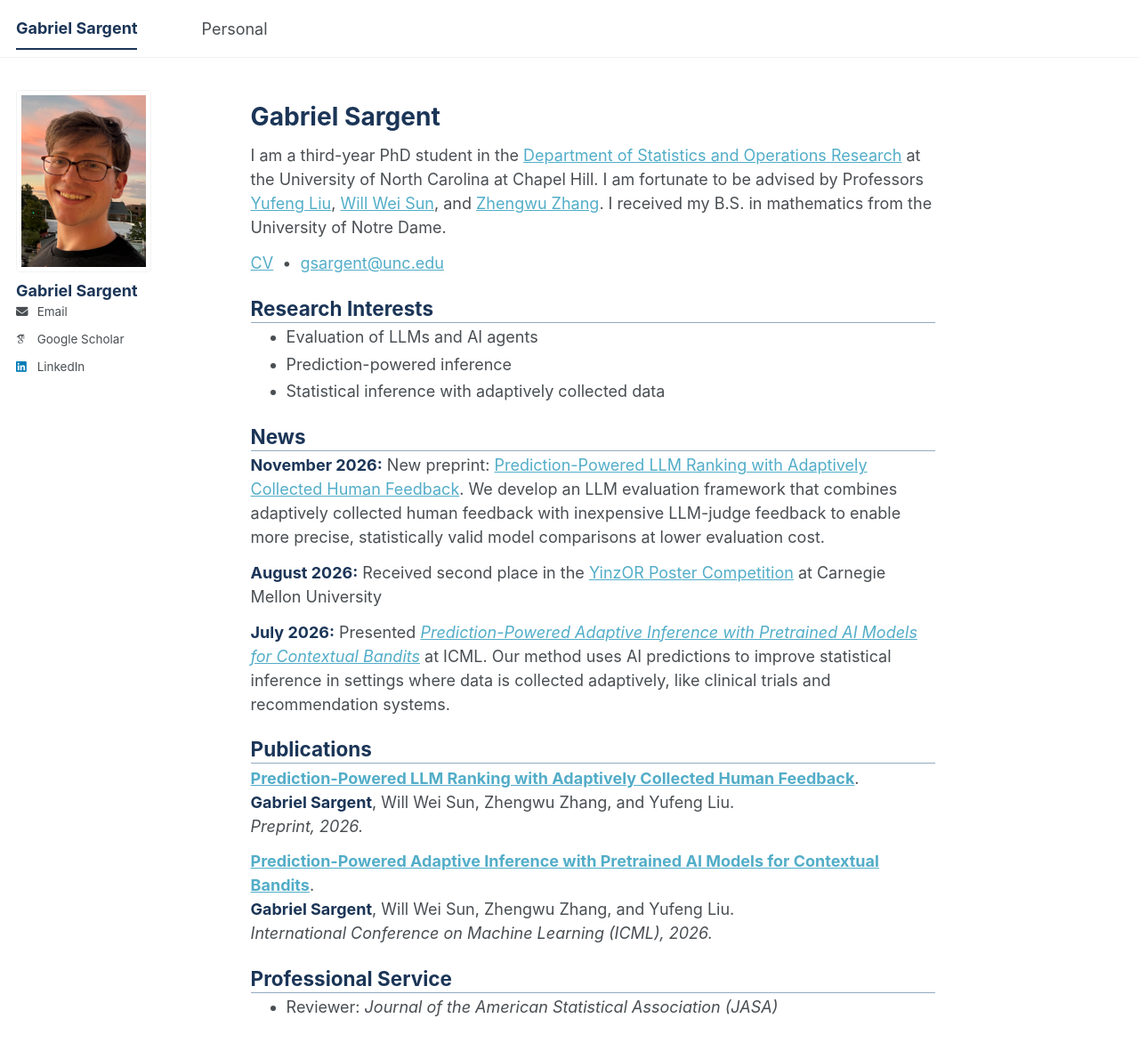
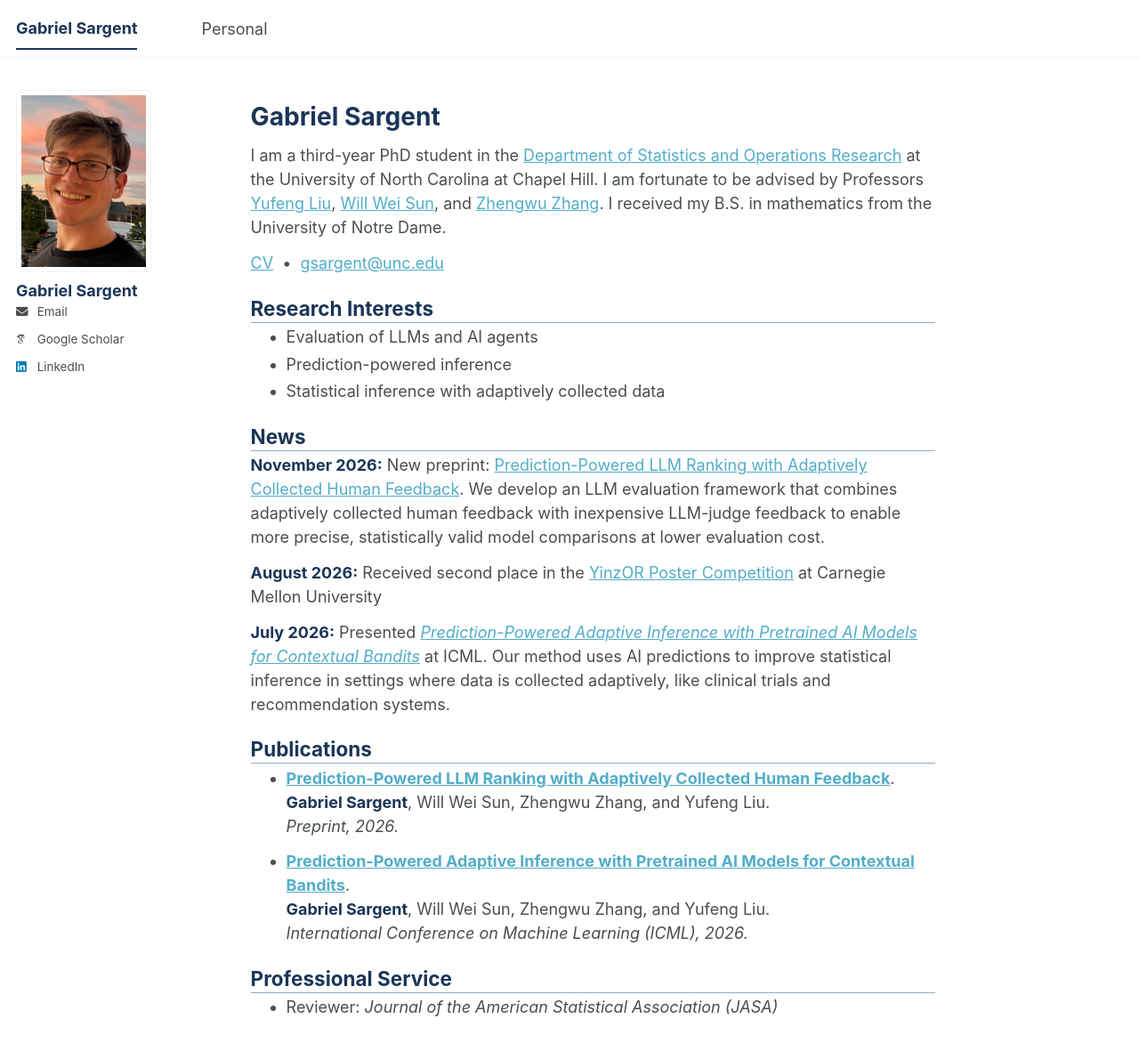
Before and after one commit to GabrielSargent/GabrielSargent.github.io, a Jekyll site: the page built from _pages/about.md, in a window 1280 px wide and 1183 px high. Shown: the whole window at 89% size. Built offline with Jekyll 4.4.1, drawn with Linux system fonts in a browser that asks for light colours; some web fonts are replaced; a script bundle is joined from its source files by our own code; library files that are not in the unit come from our copies.

Commit message:
Restore bullets for publications while keeping news unbulleted

```diff
--- a/_pages/about.md
+++ b/_pages/about.md
@@ -24,11 +24,11 @@ I am a third-year PhD student in the [Department of Statistics and Operations Re
 **July 2026:** Presented [*Prediction-Powered Adaptive Inference with Pretrained AI Models for Contextual Bandits*](https://raw.githubusercontent.com/mlresearch/v306/main/assets/sargent26a/sargent26a.pdf) at ICML. Our method uses AI predictions to improve statistical inference in settings where data is collected adaptively, like clinical trials and recommendation systems.
 
 ## Publications
-**[Prediction-Powered LLM Ranking with Adaptively Collected Human Feedback](https://arxiv.org/abs/2611.13186)**.
+- **[Prediction-Powered LLM Ranking with Adaptively Collected Human Feedback](https://arxiv.org/abs/2611.13186)**.
 **Gabriel Sargent**, Will Wei Sun, Zhengwu Zhang, and Yufeng Liu.
 *Preprint, 2026.*
 
-**[Prediction-Powered Adaptive Inference with Pretrained AI Models for Contextual Bandits](https://raw.githubusercontent.com/mlresearch/v306/main/assets/sargent26a/sargent26a.pdf)**.
+- **[Prediction-Powered Adaptive Inference with Pretrained AI Models for Contextual Bandits](https://raw.githubusercontent.com/mlresearch/v306/main/assets/sargent26a/sargent26a.pdf)**.
 **Gabriel Sargent**, Will Wei Sun, Zhengwu Zhang, and Yufeng Liu.
 *International Conference on Machine Learning (ICML), 2026.*
 
```
